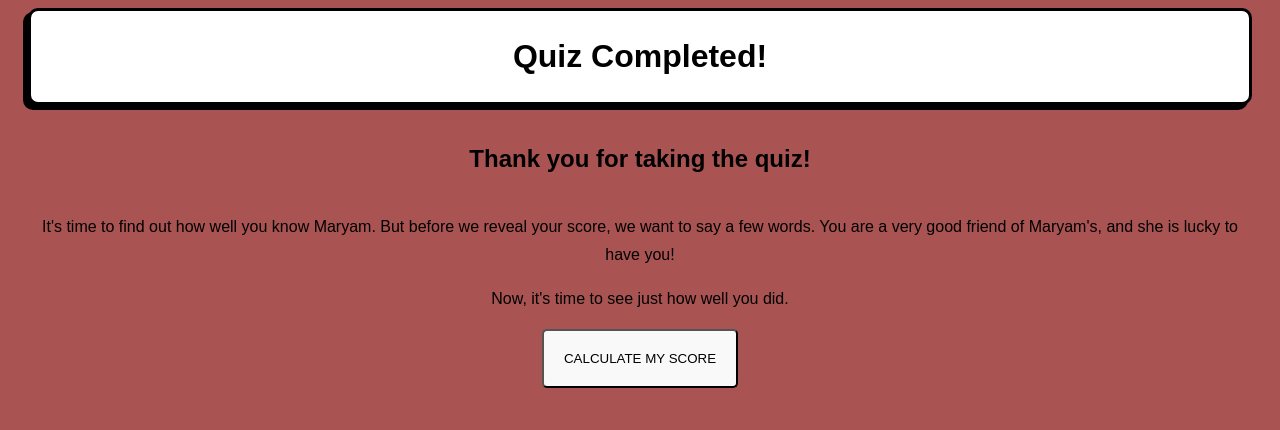
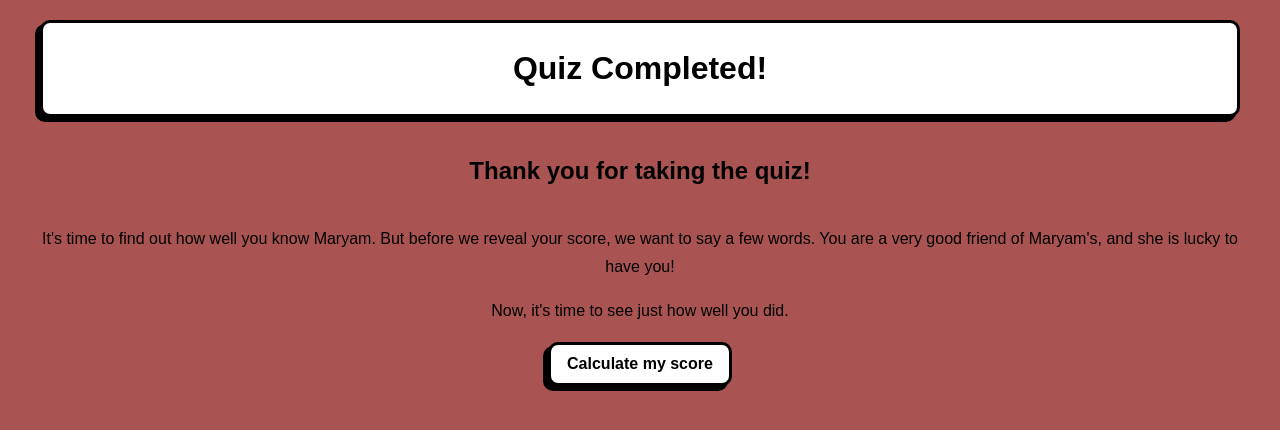
Before and after one commit to nicoladl/40shadesofmaryam, a Vue app: page /result in a window 1280 px wide. Shown: the top 430 px of the page. Built offline with nearby package versions, Linux system fonts and the light colour scheme.

Commit message:
refactor: style quiz page and results

```diff
--- a/src/assets/style.css
+++ b/src/assets/style.css
@@ -5,8 +5,19 @@ body {
     line-height: 1.75em;
     background-color: rgb(239 239 227);
     touch-action: none;
+    height: 100vh;
+    margin: 20px;
 }
 
 body.result-page {
     background-color: rgb(169 83 82);
 }
+
+button {
+    border: none;
+    background-color: transparent;
+    font-weight: 700;
+    font-size: 1rem;
+    line-height: 1em;
+    text-align: center;
+}
--- a/src/components/Button.vue
+++ b/src/components/Button.vue
@@ -1,6 +1,6 @@
 <template>
-  <button class="actions__item" :disabled="props.disabled" @click="onClick">
-    {{ props.label }}
+  <button class="actions__item" :disabled="props.disabled" :label="props.label" @click="onClick">
+    <slot></slot>
   </button>
 </template>
 
@@ -16,11 +16,8 @@ const onClick = () => {
 <style lang="scss">
 .actions {
   &__item {
-    padding: 20px;
-    background-color: #f9f9f9;
-    border-radius: 5px;
-    color: black;
-    text-transform: uppercase;
+    background-color: transparent;
+    border: none;
   }
 }
 </style>
--- a/src/components/Container.vue
+++ b/src/components/Container.vue
@@ -11,7 +11,7 @@ const props = defineProps({ type: String })
 
 <style lang="scss" scoped>
 .container {
-  padding: 10px 10px;
+  padding: 10px;
   border: 3px solid black;
   border-radius: 10px;
   position: relative;
@@ -28,7 +28,8 @@ const props = defineProps({ type: String })
     border-radius: 10px;
   }
 
-  &__question {
+  &__question,
+  &__button {
     background-color: white;
   }
 
--- a/src/components/Fixed.vue
+++ b/src/components/Fixed.vue
@@ -6,12 +6,15 @@
 
 <style lang="scss">
 .fixed-position {
-  position: absolute;
+  position: fixed;
   bottom: 0;
   left: 0;
   right: 0;
   display: flex;
   justify-content: space-between;
   padding: 20px;
+
+  border-top: 3px solid black;
+  background-color: rgb(239 239 227);
 }
 </style>
--- a/src/components/OptionsList.vue
+++ b/src/components/OptionsList.vue
@@ -79,6 +79,10 @@ watch(
     margin-bottom: 20px;
     font-size: 1.25em;
     line-height: 1.25em;
+
+    &:last-child {
+      margin: 0;
+    }
   }
 }
 </style>
--- a/src/components/ProgressBar.vue
+++ b/src/components/ProgressBar.vue
@@ -20,7 +20,7 @@ watch(
 
 <style lang="scss" scoped>
 .progress {
-  height: 100vh;
+  height: calc(100vh + 40px);
   background-color: rgb(169 83 82);
   position: absolute;
   top: 0;
--- a/src/components/Question.vue
+++ b/src/components/Question.vue
@@ -34,11 +34,10 @@ watch(
 <style lang="scss" scoped>
 .question-title {
   font-weight: 700;
-  font-size: 2rem;
+  font-size: 1.5rem;
   line-height: 1em;
   text-transform: uppercase;
   text-align: center;
-  padding: 20px 10px;
 }
 
 .question-options {
--- a/src/views/HomeView.vue
+++ b/src/views/HomeView.vue
@@ -1,6 +1,7 @@
 <script setup lang="ts">
 import router from "@/router";
 import Button from "@/components/Button.vue";
+import Container from "@/components/Container.vue";
 
 const onStartQuiz = () => {
   router.push('/quiz?questionId=1')
@@ -20,6 +21,10 @@ const onStartQuiz = () => {
       <li>Don't worry; there are no wrong answers – it's all in good fun!</li>
     </ul>
 
-    <Button @click="onStartQuiz" :label="'start the quiz'" />
+    <Button @click="onStartQuiz" :label="'start the quiz'">
+      <Container :type="'button'">
+        <button>Start the quiz</button>
+      </Container>
+    </Button>
   </main>
 </template>
--- a/src/views/QuizView.vue
+++ b/src/views/QuizView.vue
@@ -8,6 +8,9 @@ import Button from "@/components/Button.vue";
 import Question from "@/components/Question.vue";
 import Fixed from "@/components/Fixed.vue";
 import ProgressBar from "@/components/ProgressBar.vue";
+import prev from "@/assets/prev.svg"
+import next from "@/assets/next.svg"
+import Container from "@/components/Container.vue";
 
 const route = useRoute()
 const questionId = ref<number>(Number(route.query.questionId))
@@ -35,42 +38,45 @@ watch(
 </script>
 
 <template>
-  <div class="container">
   <ProgressBar/>
-    <Question />
+  <Question/>
 
   <Fixed>
     <Button
         :disabled="questionId > quiz.length - 1 || questionId <= 0"
         :label="'Prev question'"
         @click="onPrevQuestion"
-      />
-      <Button
-          :disabled="questionId >= quiz.length - 1"
-          :label="'Next question'"
-          @click="onNextQuestion"
-      />
+    >
+      <img :src="prev" alt="Prev question" width="75">
+    </Button>
     <Button
         v-if="questionId == quiz.length - 1"
         :label="'Reveal result'"
         @click="onRevealResult"
-      />
+    >
+      <Container :type="'button'">
+        <button>Reveal result</button>
+      </Container>
+    </Button>
+    <Button
+        v-if="questionId != quiz.length - 1"
+        :disabled="questionId >= quiz.length - 1"
+        :label="'Next question'"
+        @click="onNextQuestion"
+    >
+      <img :src="next" alt="Next question" width="75">
+    </Button>
   </Fixed>
   <p class="centered progress-number">{{ questionId }}/{{ quiz.length - 1 }}</p>
-  </div>
 </template>
 
 <style scoped lang="scss">
-.container {
-  margin: 0 20px;
-  margin-top: 40px;
-}
-
 .centered {
   text-align: center;
 }
 
 .progress-number {
   font-size: 1.75rem;
+  margin: 10px 0;
 }
 </style>
--- a/src/views/ResultView.vue
+++ b/src/views/ResultView.vue
@@ -65,6 +65,7 @@ const onRestart = () => {
     <Container type="question">
       <h1>Quiz Completed!</h1>
     </Container>
+    <div v-if="!isScoreCalculated">
       <h2>Thank you for taking the quiz!</h2>
       <p>It's time to find out how well you know Maryam. But before we reveal your score,
         we want to say a few words.
@@ -75,7 +76,12 @@ const onRestart = () => {
       <Button
           :label="'Calculate my score'"
           @click="calculateScoreAndGenerateScreenshot"
-    />
+      >
+        <Container :type="'button'">
+          <button>Calculate my score</button>
+        </Container>
+      </Button>
+    </div>
 
     <transition name="scale">
       <div class="loader" v-if="isScoreCalculating && !isScoreCalculated">
```
Also changed, not shown: src/assets/next.svg (added), src/assets/prev.svg (added). Lines whose indentation alone changed are shown as unchanged.
